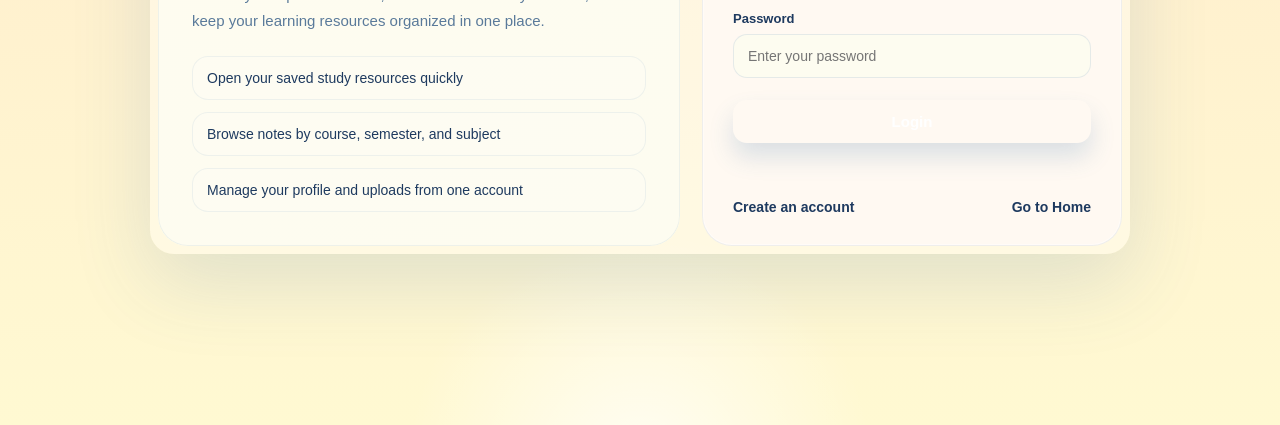
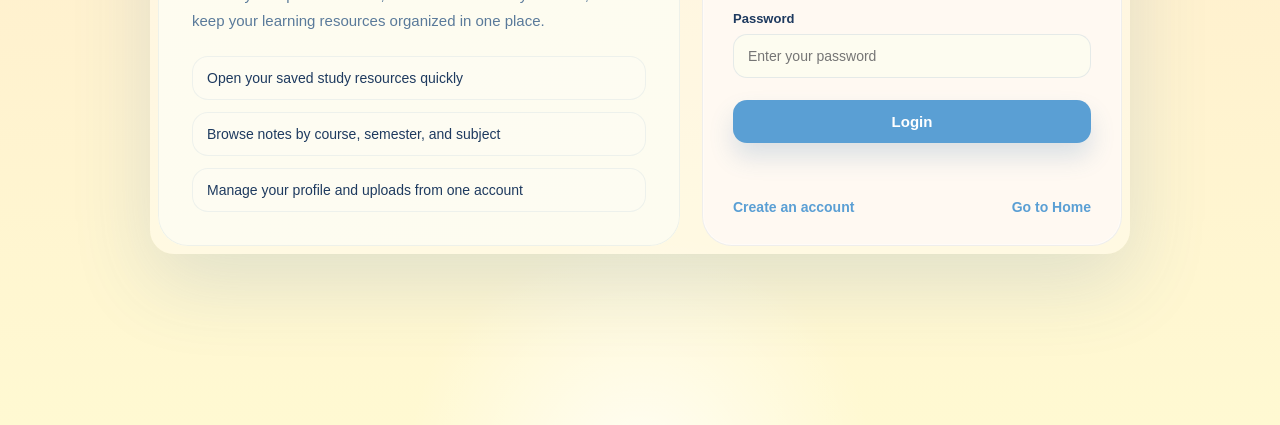
Before and after one commit to Shubhamkaushik1710/Student-notes-platform-v1, a website: page frontend/login.html in a window 1280 px wide. Shown: the part 375-800 px from the top of the page. Drawn offline with Linux system fonts and the light colour scheme.

Commit message:
Fix login button missing color variable

```diff
--- a/frontend/login.html
+++ b/frontend/login.html
@@ -19,6 +19,7 @@
 --text-muted:#5a7a9a;
 --blue-soft:#BFDDF0;
 --blue-panel:#5a9fd4;
+--button:#5a9fd4;
 }
 
 *{
```
